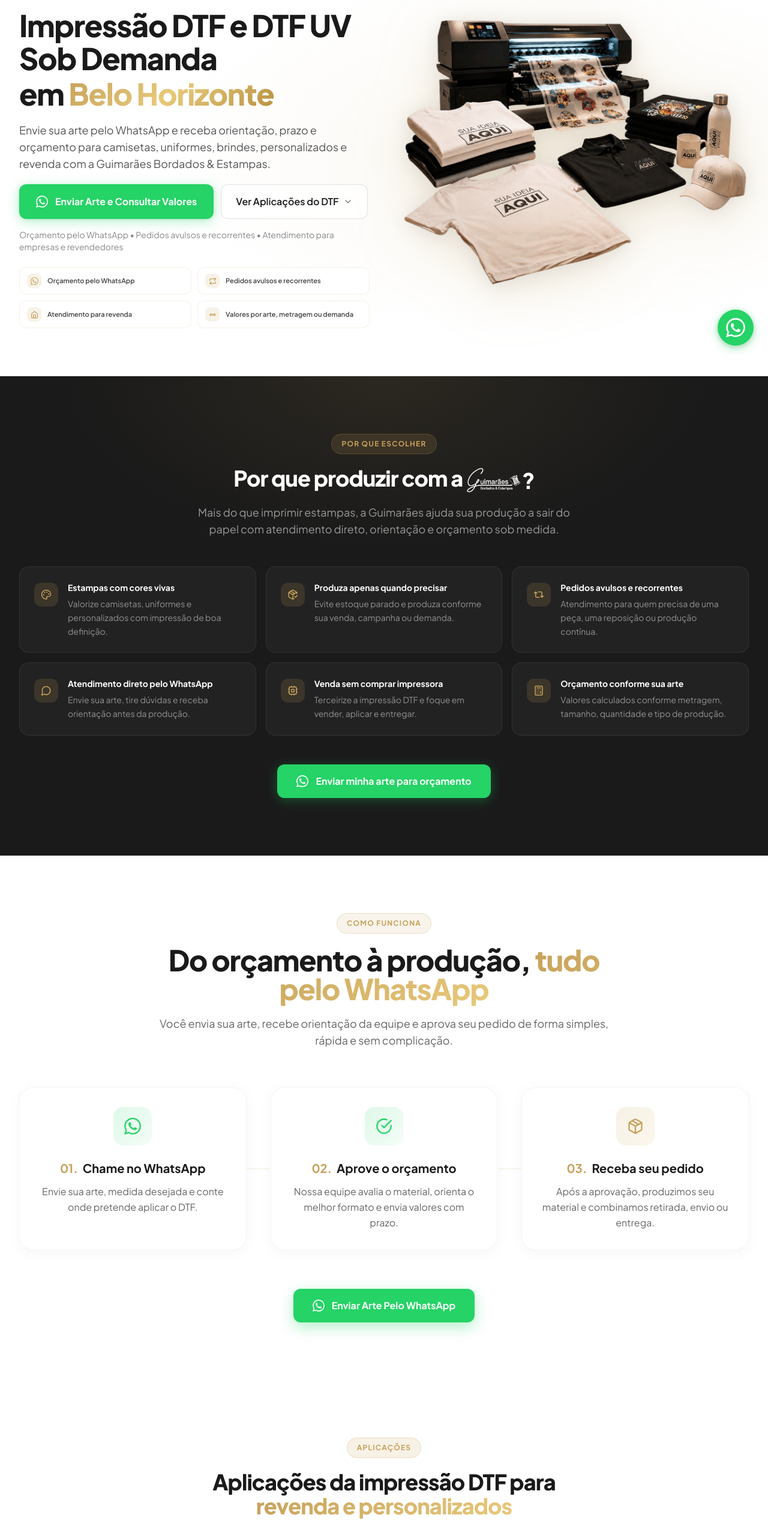
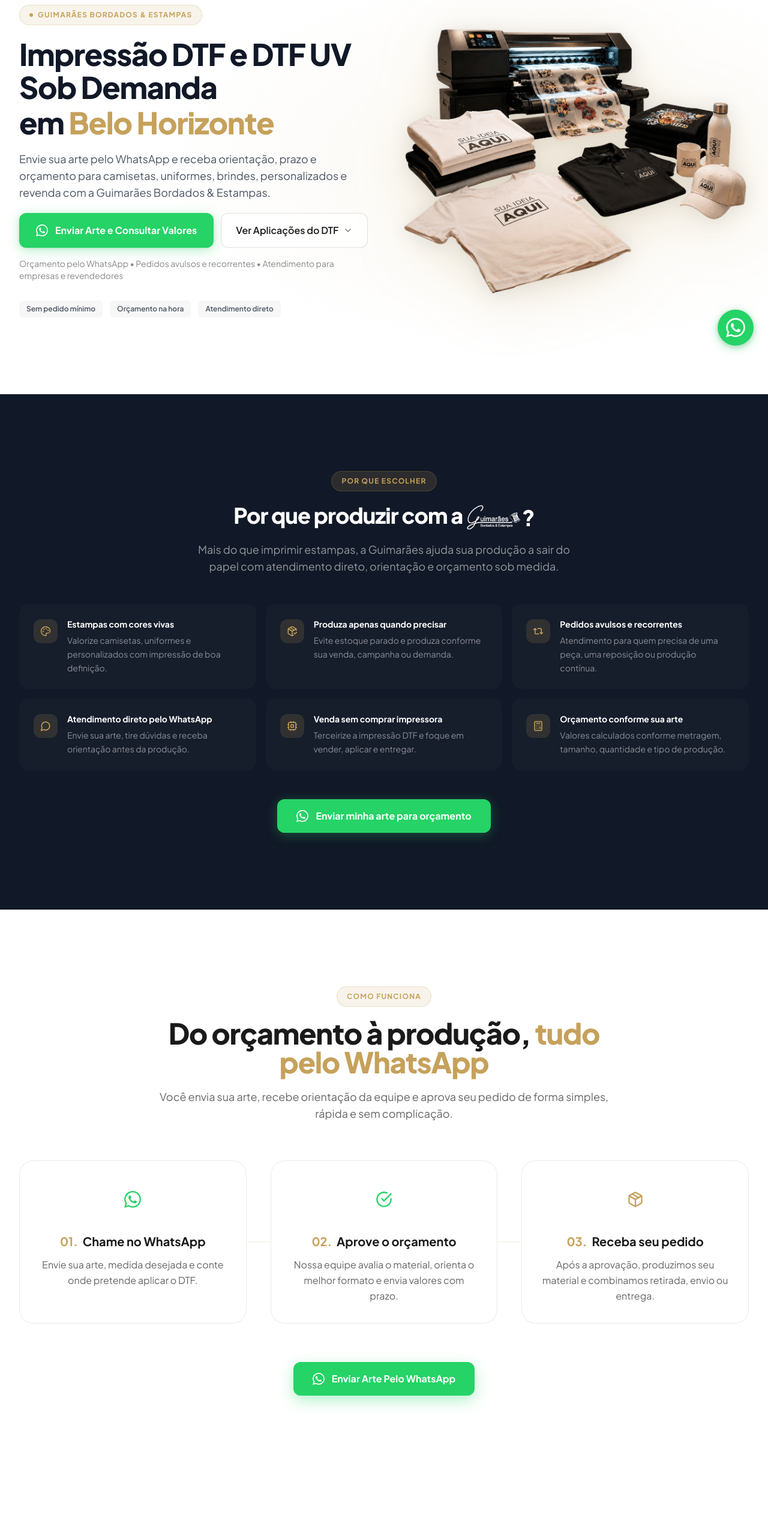
Before and after one commit to t0non/lpGuimar-esAtelier, a Next.js app: page / in a window 1280 px wide. Shown: the part 200-2750 px from the top of the page at 60% size. Built offline with nearby package versions, Linux system fonts and the light colour scheme.

Commit message:
ui: refatoracao de design minimalista, padronizacao de espacos (py-20/32), remocao de bordas e gradientes complexos

```diff
--- a/src/components/ApplicationsSection.tsx
+++ b/src/components/ApplicationsSection.tsx
@@ -69,21 +69,18 @@
 
   return (
     <div
-      className="group flex flex-col overflow-hidden rounded-2xl transition-all duration-300 cursor-default"
+      className="group relative overflow-hidden rounded-2xl flex flex-col transition-all duration-300"
       style={{
         backgroundColor: '#FFFFFF',
-        border: '1px solid rgba(0,0,0,0.07)',
-        boxShadow: '0 1px 4px rgba(0,0,0,0.05), 0 4px 16px rgba(0,0,0,0.04)',
+        boxShadow: '0 2px 12px rgba(0,0,0,0.03)',
       }}
       onMouseEnter={(e) => {
-        e.currentTarget.style.transform = 'translateY(-5px)'
-        e.currentTarget.style.boxShadow = '0 8px 28px rgba(0,0,0,0.10), 0 20px 48px rgba(0,0,0,0.07)'
-        e.currentTarget.style.border = '1px solid rgba(0,0,0,0.10)'
+        e.currentTarget.style.boxShadow = '0 8px 24px rgba(0,0,0,0.06)'
+        e.currentTarget.style.transform = 'translateY(-3px)'
       }}
       onMouseLeave={(e) => {
+        e.currentTarget.style.boxShadow = '0 2px 12px rgba(0,0,0,0.03)'
         e.currentTarget.style.transform = 'translateY(0)'
-        e.currentTarget.style.boxShadow = '0 1px 4px rgba(0,0,0,0.05), 0 4px 16px rgba(0,0,0,0.04)'
-        e.currentTarget.style.border = '1px solid rgba(0,0,0,0.07)'
       }}
     >
       {/* ── Imagem ── */}
@@ -157,7 +154,7 @@
   return (
     <section
       id="aplicacoes"
-      className="py-16 sm:py-24"
+      className="py-20 sm:py-32"
       style={{ backgroundColor: '#FFFFFF' }}
     >
       <div className="max-w-7xl mx-auto px-4 sm:px-6 lg:px-8">
@@ -172,13 +169,8 @@
           </span>
           <h2 className="text-3xl sm:text-4xl font-extrabold tracking-tight leading-tight mb-4" style={{ color: '#1A1A1A' }}>
             Aplicações da impressão DTF para{' '}
-            <span style={{
-              background: 'linear-gradient(135deg, #C6A15B 0%, #E8C97A 100%)',
-              WebkitBackgroundClip: 'text',
-              WebkitTextFillColor: 'transparent',
-              backgroundClip: 'text',
-            }}>
-              revenda e personalizados
+            <span style={{ color: '#C6A15B' }}>
+              todo tipo de demanda
             </span>
           </h2>
           <p className="text-base sm:text-lg leading-relaxed" style={{ color: '#666666' }}>
--- a/src/components/BenefitsSection.tsx
+++ b/src/components/BenefitsSection.tsx
@@ -42,12 +42,9 @@
   return (
     <section
       id="beneficios"
-      className="py-16 sm:py-24 relative overflow-hidden"
-      style={{ backgroundColor: '#1A1A1A' }}
+      className="py-20 sm:py-32 relative overflow-hidden"
+      style={{ backgroundColor: '#111827' }}
     >
-      {/* Glow dourado de fundo */}
-      <div aria-hidden="true" className="pointer-events-none absolute inset-0"
-        style={{ background: 'radial-gradient(ellipse 60% 50% at 50% 0%, rgba(198,161,91,0.10) 0%, transparent 70%)' }} />
 
       <div className="relative max-w-7xl mx-auto px-4 sm:px-6 lg:px-8">
 
@@ -88,16 +85,13 @@
               key={title}
               className="flex gap-4 p-6 rounded-2xl transition-all duration-300"
               style={{
-                background: 'rgba(255,255,255,0.04)',
-                border: '1px solid rgba(255,255,255,0.07)',
+                background: 'rgba(255,255,255,0.02)',
               }}
               onMouseEnter={(e) => {
-                e.currentTarget.style.background = 'rgba(198,161,91,0.07)'
-                e.currentTarget.style.border = '1px solid rgba(198,161,91,0.20)'
+                e.currentTarget.style.background = 'rgba(255,255,255,0.05)'
               }}
               onMouseLeave={(e) => {
-                e.currentTarget.style.background = 'rgba(255,255,255,0.04)'
-                e.currentTarget.style.border = '1px solid rgba(255,255,255,0.07)'
+                e.currentTarget.style.background = 'rgba(255,255,255,0.02)'
               }}
             >
               <div className="w-10 h-10 rounded-xl flex items-center justify-center flex-shrink-0 mt-0.5"
--- a/src/components/FAQSection.tsx
+++ b/src/components/FAQSection.tsx
@@ -43,11 +43,10 @@
 }) {
   return (
     <div
-      className="rounded-2xl overflow-hidden transition-all duration-200"
+      className="overflow-hidden transition-all duration-200"
       style={{
-        background: isOpen ? '#FFFFFF' : '#FDFCF9',
-        border: `1px solid ${isOpen ? 'rgba(198,161,91,0.25)' : 'rgba(0,0,0,0.07)'}`,
-        boxShadow: isOpen ? '0 4px 20px rgba(0,0,0,0.07)' : '0 1px 3px rgba(0,0,0,0.04)',
+        background: isOpen ? '#F9F8F5' : '#FFFFFF',
+        borderBottom: '1px solid rgba(0,0,0,0.05)',
       }}
     >
       <button
@@ -87,7 +86,7 @@
   return (
     <section
       id="faq"
-      className="py-16 sm:py-24"
+      className="py-20 sm:py-32"
       style={{ backgroundColor: '#FFFFFF' }}
     >
       <div className="max-w-7xl mx-auto px-4 sm:px-6 lg:px-8">
@@ -101,12 +100,7 @@
             </span>
             <h2 className="text-3xl sm:text-4xl font-extrabold tracking-tight leading-tight" style={{ color: '#1A1A1A' }}>
               Dúvidas frequentes sobre{' '}
-              <span style={{
-                background: 'linear-gradient(135deg, #C6A15B 0%, #E8C97A 100%)',
-                WebkitBackgroundClip: 'text',
-                WebkitTextFillColor: 'transparent',
-                backgroundClip: 'text',
-              }}>
+              <span style={{ color: '#C6A15B' }}>
                 impressão DTF
               </span>
             </h2>
--- a/src/components/FinalCTASection.tsx
+++ b/src/components/FinalCTASection.tsx
@@ -7,7 +7,7 @@
   return (
     <section
       id="cta-final"
-      className="py-16 sm:py-24 relative overflow-hidden"
+      className="py-24 sm:py-32 relative overflow-hidden"
       style={{ backgroundColor: '#FFFFFF' }}
     >
       {/* Fundo decorativo */}
@@ -26,12 +26,7 @@
           {/* Título */}
           <h2 className="text-3xl sm:text-4xl lg:text-5xl font-extrabold tracking-tight leading-tight" style={{ color: '#1A1A1A' }}>
             Peça seu orçamento{' '}
-            <span style={{
-              background: 'linear-gradient(135deg, #C6A15B 0%, #E8C97A 100%)',
-              WebkitBackgroundClip: 'text',
-              WebkitTextFillColor: 'transparent',
-              backgroundClip: 'text',
-            }}>
+            <span style={{ color: '#C6A15B' }}>
               pelo WhatsApp
             </span>
           </h2>
--- a/src/components/HeroSection.tsx
+++ b/src/components/HeroSection.tsx
@@ -46,7 +46,7 @@
       />
 
 
-      <div className="relative max-w-7xl mx-auto px-4 sm:px-6 lg:px-8 py-10 sm:py-16 lg:py-20">
+      <div className="relative max-w-7xl mx-auto px-4 sm:px-6 lg:px-8 py-16 sm:py-24 lg:py-32">
         <div className="grid grid-cols-1 lg:grid-cols-2 gap-8 lg:gap-12 items-center">
 
           {/* ══════════════════════════════════════
@@ -75,19 +75,12 @@
             {/* H1 — direto e conversivo */}
             <h1
               className="text-4xl sm:text-5xl lg:text-[50px] font-extrabold tracking-tight"
-              style={{ color: '#1A1A1A', lineHeight: '1.10' }}
+              style={{ color: '#111827', lineHeight: '1.10' }}
             >
               Impressão DTF e DTF UV Sob Demanda{' '}
               <span className="block mt-1">
                 em{' '}
-                <span
-                  style={{
-                    background: 'linear-gradient(135deg, #C6A15B 0%, #E8C97A 50%, #B8903F 100%)',
-                    WebkitBackgroundClip: 'text',
-                    WebkitTextFillColor: 'transparent',
-                    backgroundClip: 'text',
-                  }}
-                >
+                <span style={{ color: '#C6A15B' }}>
                   Belo Horizonte
                 </span>
               </span>
@@ -96,7 +89,7 @@
             {/* Subheadline */}
             <p
               className="text-base sm:text-lg leading-relaxed max-w-xl"
-              style={{ color: '#555555' }}
+              style={{ color: '#4B5563' }}
             >
               Envie sua arte pelo WhatsApp e receba orientação, prazo e orçamento para camisetas,
               uniformes, brindes, personalizados e revenda com a Guimarães Bordados &amp; Estampas.
@@ -163,29 +156,22 @@
               Orçamento pelo WhatsApp&nbsp;•&nbsp;Pedidos avulsos e recorrentes&nbsp;•&nbsp;Atendimento para empresas e revendedores
             </p>
 
-            {/* Selos comerciais */}
-            <div
-              className="grid grid-cols-2 gap-2.5 pt-1"
-            >
-              {SEALS.map(({ icon, label }) => (
-                <div
-                  key={label}
-                  className="flex items-center gap-2.5 px-3 py-2.5 rounded-xl"
+            <div className="flex flex-wrap gap-3 items-center pt-3">
+              {[
+                'Sem pedido mínimo',
+                'Orçamento na hora',
+                'Atendimento direto',
+              ].map((badge) => (
+                <span
+                  key={badge}
+                  className="inline-flex items-center gap-1.5 px-3 py-1.5 rounded-md text-xs font-semibold"
                   style={{
-                    background: 'rgba(255,255,255,0.70)',
-                    border: '1px solid rgba(198,161,91,0.15)',
+                    backgroundColor: 'rgba(0,0,0,0.03)',
+                    color: '#4B5563',
                   }}
                 >
-                  <span
-                    className="flex-shrink-0 w-6 h-6 rounded-lg flex items-center justify-center"
-                    style={{ background: 'rgba(198,161,91,0.14)' }}
-                  >
-                    {icon}
-                  </span>
-                  <span className="text-[11px] font-semibold leading-tight" style={{ color: '#444444' }}>
-                    {label}
-                  </span>
-                </div>
+                  {badge}
+                </span>
               ))}
             </div>
           </div>
--- a/src/components/ProcessSection.tsx
+++ b/src/components/ProcessSection.tsx
@@ -44,7 +44,7 @@
   return (
     <section
       id="como-funciona"
-      className="py-16 sm:py-24"
+      className="py-20 sm:py-32"
       style={{ backgroundColor: '#FFFFFF' }}
     >
       <div className="max-w-7xl mx-auto px-4 sm:px-6 lg:px-8">
@@ -57,12 +57,7 @@
           </span>
           <h2 className="text-3xl sm:text-4xl lg:text-5xl font-extrabold tracking-tight leading-tight mb-5" style={{ color: '#1A1A1A' }}>
             Do orçamento à produção,{' '}
-            <span style={{
-              background: 'linear-gradient(135deg, #C6A15B 0%, #E8C97A 100%)',
-              WebkitBackgroundClip: 'text',
-              WebkitTextFillColor: 'transparent',
-              backgroundClip: 'text',
-            }}>
+            <span style={{ color: '#C6A15B' }}>
               tudo pelo WhatsApp
             </span>
           </h2>
@@ -84,8 +79,7 @@
               className="relative z-10 flex flex-col items-center text-center p-8 rounded-3xl transition-transform duration-300 hover:-translate-y-2"
               style={{
                 backgroundColor: '#FFFFFF',
-                boxShadow: '0 4px 24px rgba(0,0,0,0.04)',
-                border: '1px solid rgba(0,0,0,0.04)',
+                border: '1px solid rgba(0,0,0,0.08)',
               }}
             >
               {/* Ícone */}
@@ -93,7 +87,6 @@
                 <div
                   className="w-16 h-16 rounded-2xl flex items-center justify-center relative z-10"
                   style={{
-                    background: bg || 'linear-gradient(135deg, rgba(198,161,91,0.15) 0%, rgba(232,201,122,0.15) 100%)',
                     color: color || '#C6A15B',
                   }}
                 >
```
Also changed, not shown: src/components/TestimonialsSection.tsx (+8 -20 lines).
